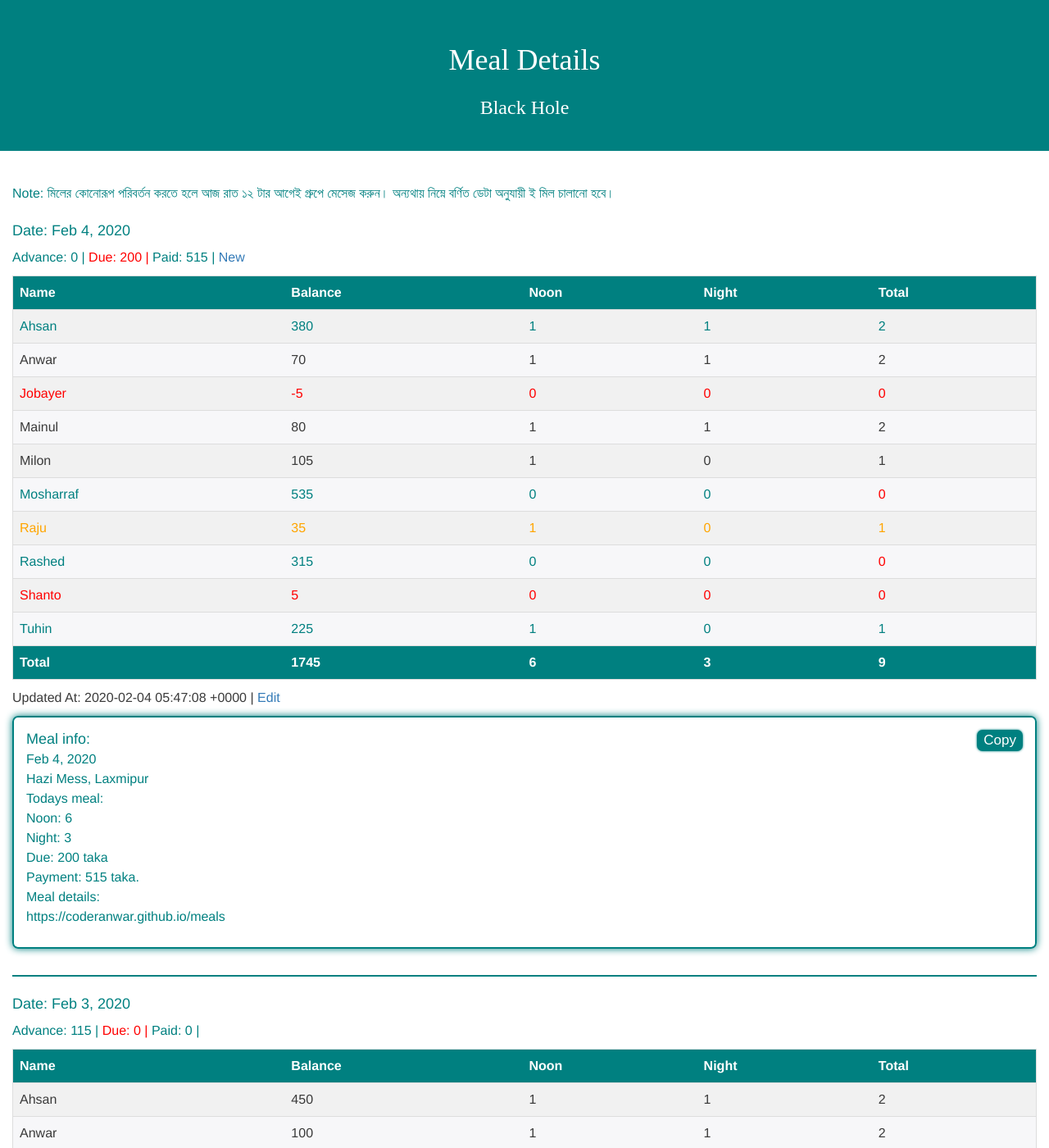
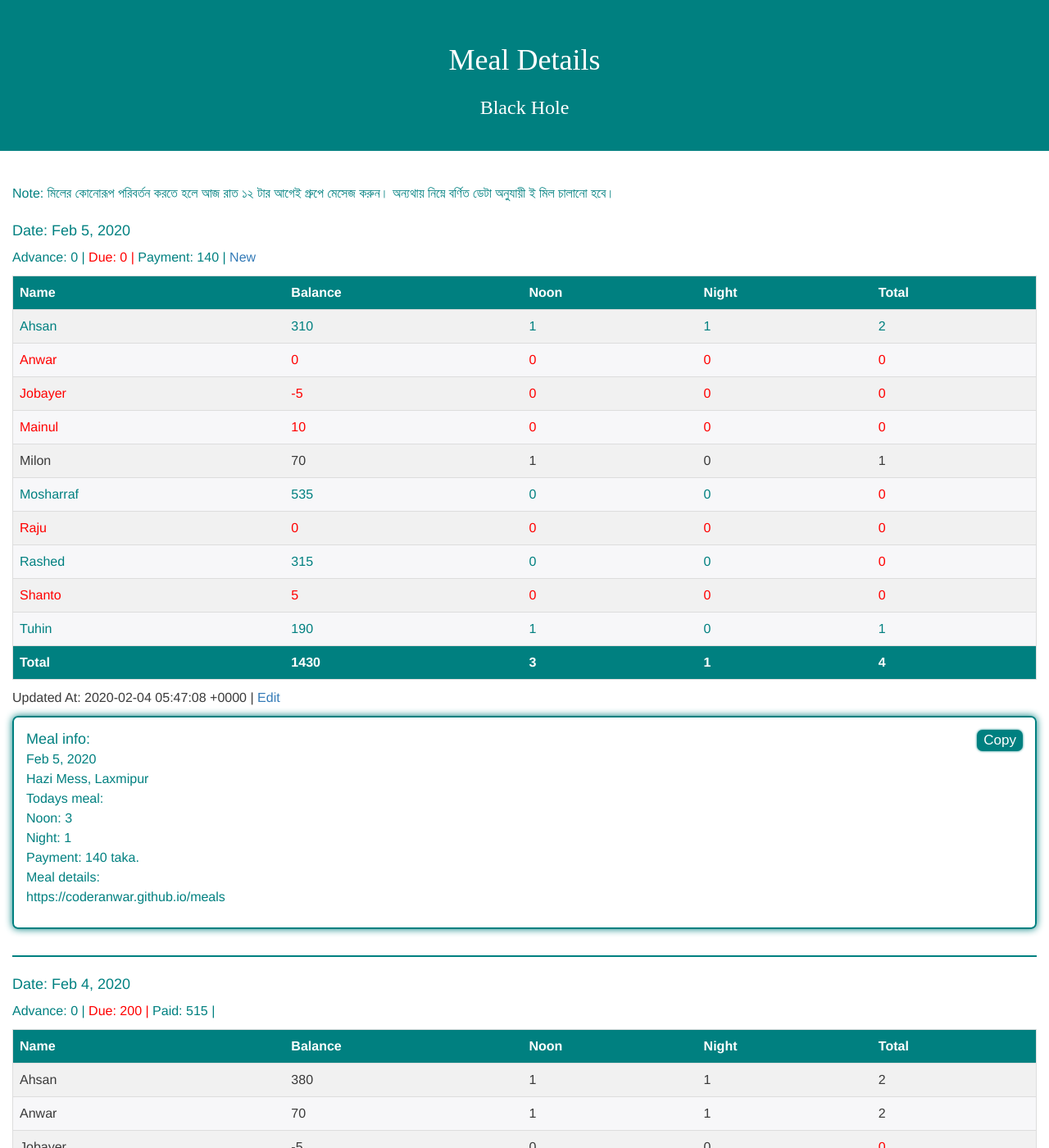
Before and after one commit to coderanwar/meals, a Jekyll site: the page built from index.html, in a window 1280 px wide and 1400 px high. Shown: the whole window at 82% size. Built offline with Jekyll 4.4.1, drawn with Linux system fonts in a browser that asks for light colours.

Commit message:
Update meals.yml

```diff
--- a/_data/meals.yml
+++ b/_data/meals.yml
@@ -1,3 +1,49 @@
+
+- Date: 2020-02-05
+  Paid: 0
+  Advance: 0
+  Due: 0
+  Peoples:
+    - Name: "Ahsan"
+      Balance: 310
+      Noon: 1
+      Night: 1
+    - Name: "Anwar"
+      Balance: 0
+      Noon: 0
+      Night: 0
+    - Name: "Jobayer"
+      Balance: -5
+      Noon: 0
+      Night: 0
+    - Name: "Mainul"
+      Balance: 10
+      Noon: 0
+      Night: 0
+    - Name: "Milon"
+      Balance: 70
+      Noon: 1
+      Night: 0
+    - Name: "Mosharraf"
+      Balance: 535
+      Noon: 0
+      Night: 0
+    - Name: "Raju"
+      Balance: 0
+      Noon: 0
+      Night: 0
+    - Name: "Rashed"
+      Balance: 315
+      Noon: 0
+      Night: 0
+    - Name: "Shanto"
+      Balance: 5
+      Noon: 0
+      Night: 0
+    - Name: "Tuhin"
+      Balance: 190
+      Noon: 1
+      Night: 0
 
 - Date: 2020-02-04
   Paid: 515
```
